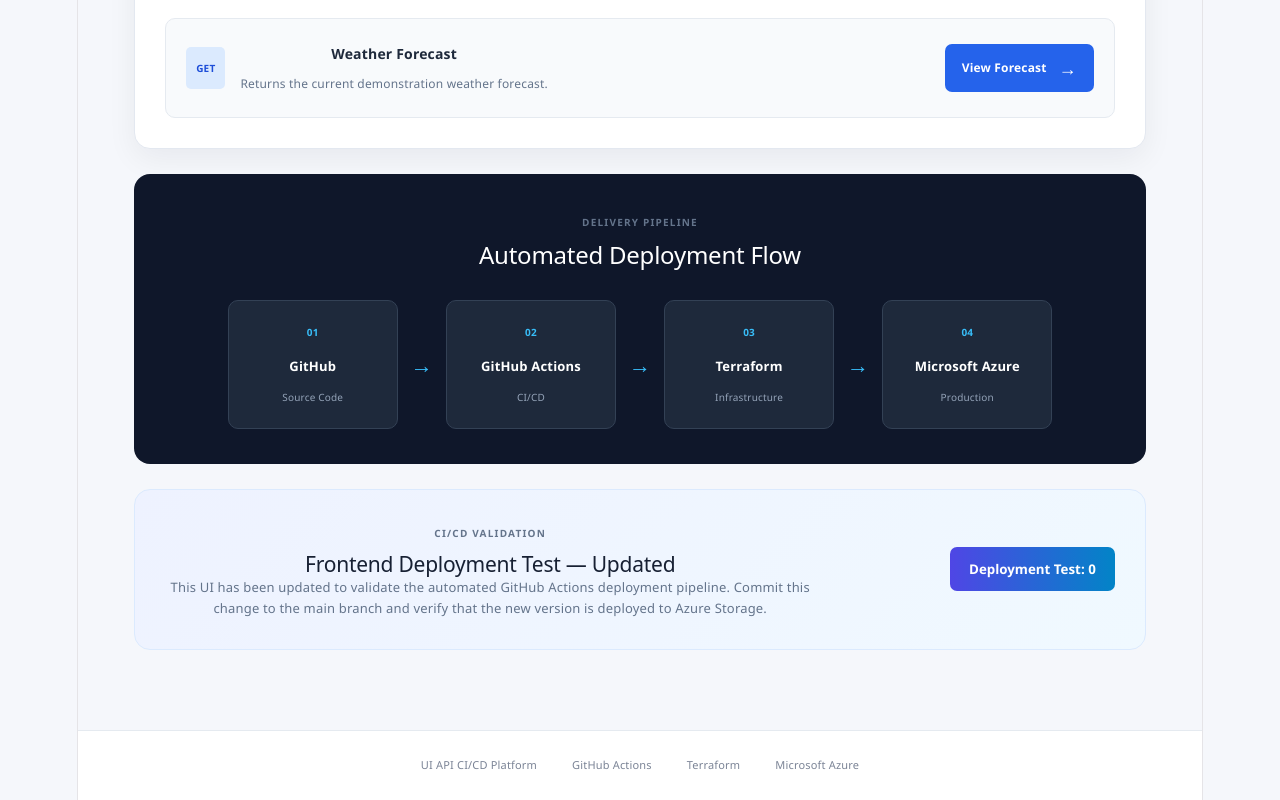
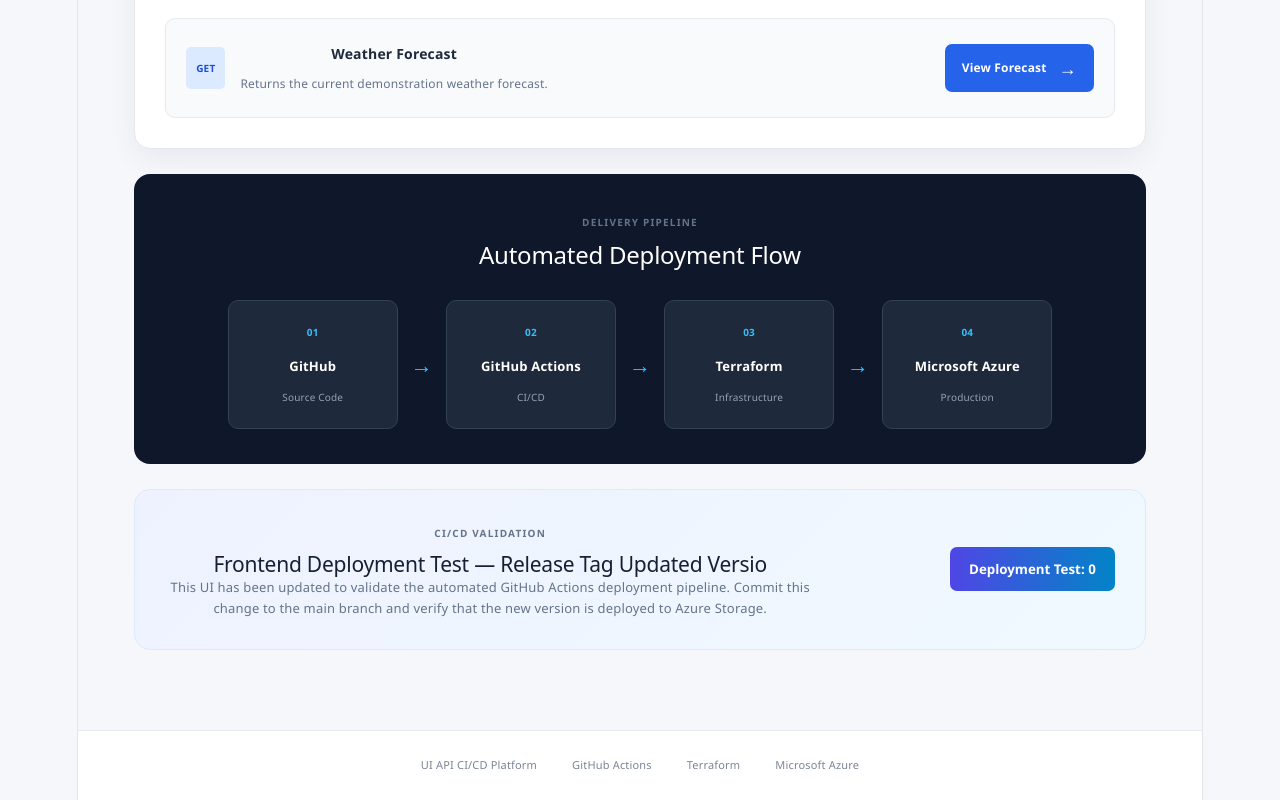
Before and after one commit to harikrishna0991/UI-API-CICD, a React (Vite) app in the folder ui/: page / in a window 1280 px wide. Shown: the part 885-1685 px from the top of the page. Built offline with nearby package versions, Linux system fonts and the light colour scheme.

Commit message:
Enhanced UI and API

```diff
--- a/ui/src/App.tsx
+++ b/ui/src/App.tsx
@@ -194,7 +194,7 @@
               CI/CD VALIDATION
             </div>
 
-            <h2>Frontend Deployment Test — Updated</h2>
+            <h2>Frontend Deployment Test — Release Tag Updated Versio</h2>
 
             <p>
               This UI has been updated to validate the automated
```
Also changed, not shown: 1 other file (tests, documents, lock files or other folders).
